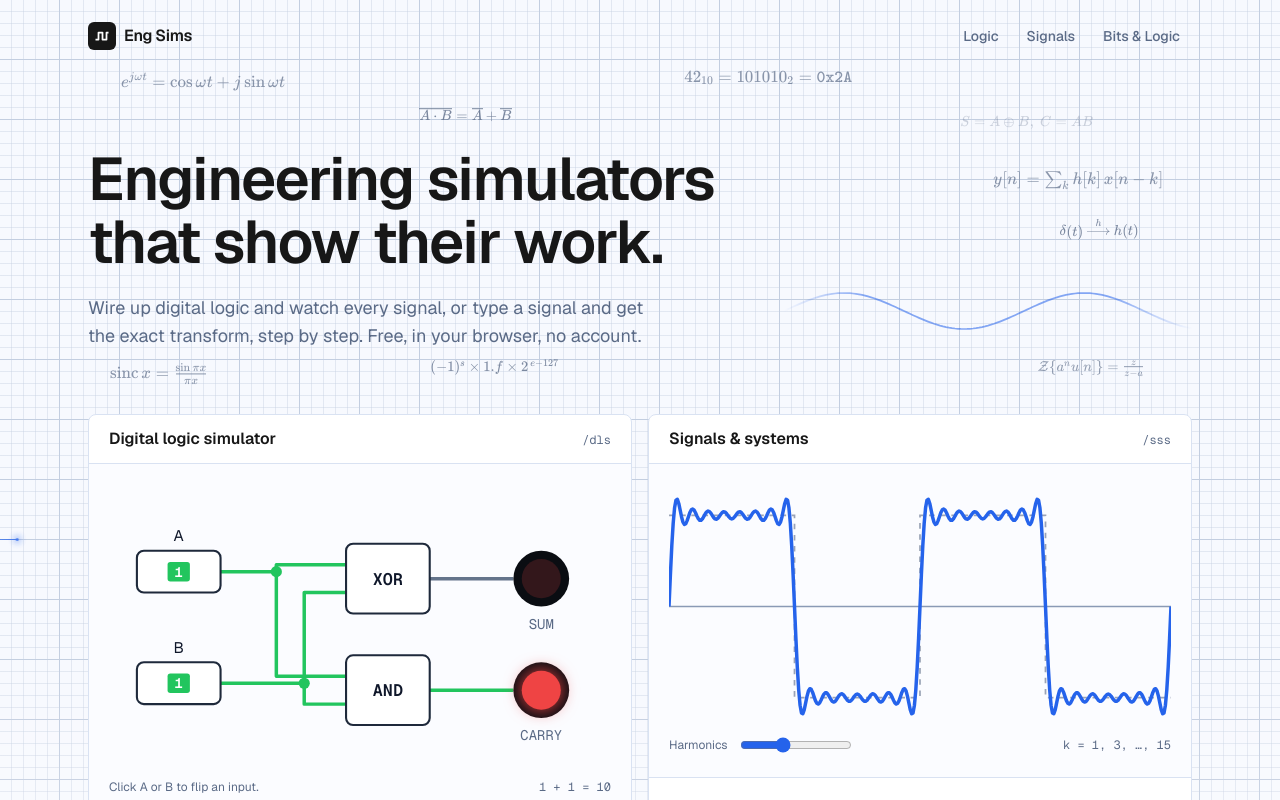
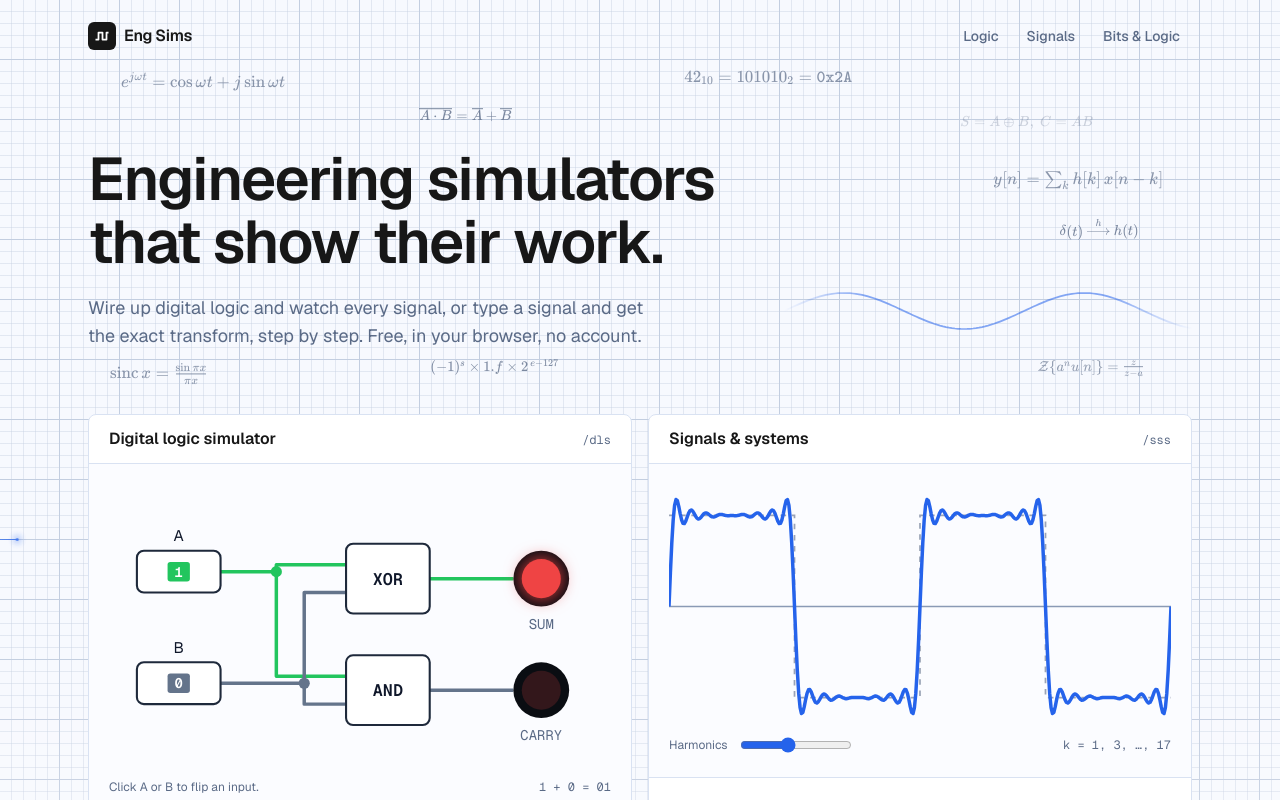
Before and after one commit to slifer-cd/eng-sims, a Next.js app: page / in a window 1280 px wide. Shown: the top 800 px of the page. Built offline with nearby package versions, Linux system fonts and the light colour scheme.

Commit message:
add animations to main page cards

```diff
--- a/components/home/BitsPreview.tsx
+++ b/components/home/BitsPreview.tsx
@@ -1,10 +1,14 @@
 "use client";
 
 import { useState } from "react";
+import { useAutoplay } from "./useAutoplay";
 
-/** One byte from the calculators, with bits the visitor can flip. */
+/** One byte from the calculators. It flips a random bit now and then until the visitor flips one. */
 export function BitsPreview() {
   const [byte, setByte] = useState(0b1101_0110);
+  const stop = useAutoplay(() => {
+    setByte((b) => b ^ (1 << Math.floor(Math.random() * 8)));
+  }, 1400);
   const signed = byte & 0x80 ? byte - 256 : byte;
   return (
     <div>
@@ -16,7 +20,10 @@ export function BitsPreview() {
             <button
               key={bit}
               type="button"
-              onClick={() => setByte((b) => b ^ (1 << bit))}
+              onClick={() => {
+                stop();
+                setByte((b) => b ^ (1 << bit));
+              }}
               aria-label={`Bit ${bit}, ${on}`}
               aria-pressed={!!on}
               className={`grid h-12 w-9 place-items-center rounded-md border font-mono text-lg transition-colors ${
--- a/components/home/FourierPreview.tsx
+++ b/components/home/FourierPreview.tsx
@@ -5,33 +5,37 @@ import { squareWaveIdealPath, squareWavePath } from "@/lib/site/previews";
 
 const BOX = { width: 360, height: 170, periods: 2, samples: 360 };
 const MAX_TERMS = 20;
-/** Where the opening animation stops: enough harmonics for the wave to look square. */
-const SETTLE_TERMS = 8;
-const GROW_MS = 3200;
+/** The sweep runs between the fundamental and this many harmonics, where the wave looks square. */
+const SWEEP_TERMS = 10;
+/** One full sweep, up and back down. */
+const SWEEP_MS = 9000;
 
 /**
- * A square wave built from its Fourier series. On load the sum grows from the fundamental,
- * one odd harmonic fading in at a time, then the slider hands control to the visitor.
+ * A square wave built from its Fourier series. On load the sum keeps sweeping up from the
+ * fundamental, one odd harmonic fading in at a time, and back down, until the visitor moves
+ * the slider.
  */
 export function FourierPreview() {
   const [terms, setTerms] = useState(1);
   const frame = useRef(0);
   // Survives the effect being cleaned up (Strict Mode, or the page hidden under
-  // cacheComponents), so a finished or overridden animation doesn't replay over the slider.
-  const grown = useRef(false);
+  // cacheComponents), so an overridden sweep doesn't replay over the slider.
+  const stopped = useRef(false);
   const sliderId = useId();
 
   useEffect(() => {
-    if (grown.current) return;
-    // With reduced motion the first frame jumps straight to the end.
-    const duration = window.matchMedia("(prefers-reduced-motion: reduce)").matches ? 0 : GROW_MS;
+    if (stopped.current) return;
+    // With reduced motion the first frame jumps to a settled wave and stays there.
+    if (window.matchMedia("(prefers-reduced-motion: reduce)").matches) {
+      frame.current = requestAnimationFrame(() => setTerms(SWEEP_TERMS));
+      return () => cancelAnimationFrame(frame.current);
+    }
     const start = performance.now();
     const step = (now: number) => {
-      const p = duration ? Math.min(1, (now - start) / duration) : 1;
-      const eased = 1 - (1 - p) ** 3;
-      setTerms(1 + eased * (SETTLE_TERMS - 1));
-      if (p < 1) frame.current = requestAnimationFrame(step);
-      else grown.current = true;
+      // Cosine ease: lingers at the square end and at the bare sine.
+      const p = (1 - Math.cos((2 * Math.PI * (now - start)) / SWEEP_MS)) / 2;
+      setTerms(1 + p * (SWEEP_TERMS - 1));
+      frame.current = requestAnimationFrame(step);
     };
     frame.current = requestAnimationFrame(step);
     return () => cancelAnimationFrame(frame.current);
@@ -61,7 +65,7 @@ export function FourierPreview() {
             value={Math.round(terms)}
             onChange={(e) => {
               cancelAnimationFrame(frame.current);
-              grown.current = true;
+              stopped.current = true;
               setTerms(Number(e.target.value));
             }}
             className="w-28 accent-accent"
--- a/components/home/LogicPreview.tsx
+++ b/components/home/LogicPreview.tsx
@@ -3,14 +3,27 @@
 import { useState } from "react";
 import { halfAdder } from "@/lib/site/previews";
 import { HalfAdderArt } from "./HalfAdderArt";
+import { useAutoplay } from "./useAutoplay";
 
-/** The half adder from the logic simulator, with inputs the visitor can flip. */
+/**
+ * The half adder from the logic simulator. It counts through the four input pairs by itself
+ * until the visitor flips an input.
+ */
 export function LogicPreview() {
   const [inputs, setInputs] = useState({ a: true, b: true });
+  const stop = useAutoplay(() => {
+    setInputs(({ a, b }) => ({ a: a !== b, b: !b }));
+  }, 1800);
   const { sum, carry } = halfAdder(inputs.a, inputs.b);
   return (
     <div>
-      <HalfAdderArt {...inputs} onToggle={(input) => setInputs((s) => ({ ...s, [input]: !s[input] }))} />
+      <HalfAdderArt
+        {...inputs}
+        onToggle={(input) => {
+          stop();
+          setInputs((s) => ({ ...s, [input]: !s[input] }));
+        }}
+      />
       <div className="mt-3 flex flex-wrap items-baseline justify-between gap-x-4 gap-y-1 text-xs text-muted">
         <span>Click A or B to flip an input.</span>
         <output className="font-mono" aria-live="polite">
--- /dev/null
+++ b/components/home/useAutoplay.ts
@@ -0,0 +1,27 @@
+"use client";
+
+import { useCallback, useEffect, useEffectEvent, useRef } from "react";
+
+/**
+ * Calls `step` every `everyMs` so a home page preview plays by itself, until the returned
+ * `stop` is called (the visitor touched it). Nothing is remembered between visits. Holds
+ * still under `prefers-reduced-motion`.
+ */
+export function useAutoplay(step: () => void, everyMs: number) {
+  // Survives the effect being cleaned up (Strict Mode, or the page hidden under
+  // cacheComponents), so a preview the visitor took over doesn't start playing again.
+  const stopped = useRef(false);
+  const timer = useRef<number | undefined>(undefined);
+  const onStep = useEffectEvent(step);
+
+  useEffect(() => {
+    if (stopped.current || window.matchMedia("(prefers-reduced-motion: reduce)").matches) return;
+    timer.current = window.setInterval(onStep, everyMs);
+    return () => window.clearInterval(timer.current);
+  }, [everyMs]);
+
+  return useCallback(() => {
+    stopped.current = true;
+    window.clearInterval(timer.current);
+  }, []);
+}
```
